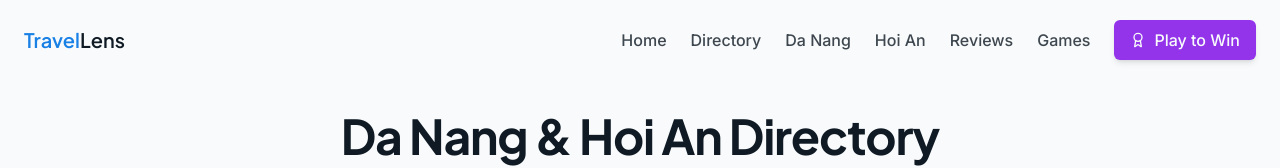
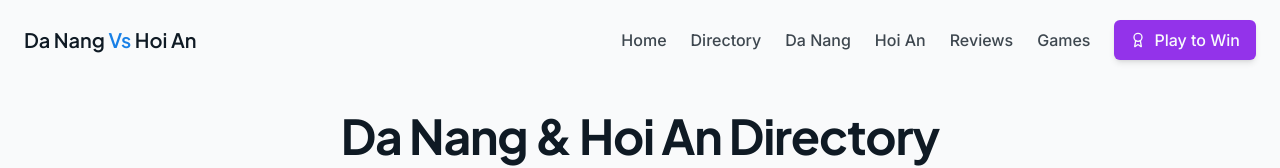
Before and after one commit to brovio/danangvshoian, a React (Vite) app: page /directory in a window 1280 px wide. Shown: the top 168 px of the page. Built offline with nearby package versions, Linux system fonts and the light colour scheme.

Commit message:
Rename site to Da Nang Vs Hoi An
Rename the site and update the logo to "Da Nang Vs Hoi An" with specific color styling.

```diff
--- a/index.html
+++ b/index.html
@@ -1,10 +1,11 @@
+
 <!DOCTYPE html>
 <html lang="en">
   <head>
     <meta charset="UTF-8" />
     <meta name="viewport" content="width=device-width, initial-scale=1.0" />
-    <title>discover-cities-portal</title>
-    <meta name="description" content="Lovable Generated Project" />
+    <title>Da Nang Vs Hoi An</title>
+    <meta name="description" content="Explore and compare the best of Da Nang and Hoi An" />
     <meta name="author" content="Lovable" />
     <meta property="og:image" content="/og-image.png" />
   </head>
--- a/src/components/ui/Logo.tsx
+++ b/src/components/ui/Logo.tsx
@@ -8,8 +8,9 @@ interface LogoProps {
 export const Logo = ({ className }: LogoProps) => {
   return (
     <div className={cn("font-display text-xl font-semibold", className)}>
-      <span className="text-primary">Travel</span>
-      <span className="text-foreground">Lens</span>
+      <span className="text-foreground">Da Nang</span>
+      <span className="text-primary"> Vs </span>
+      <span className="text-foreground">Hoi An</span>
     </div>
   );
 };
```
